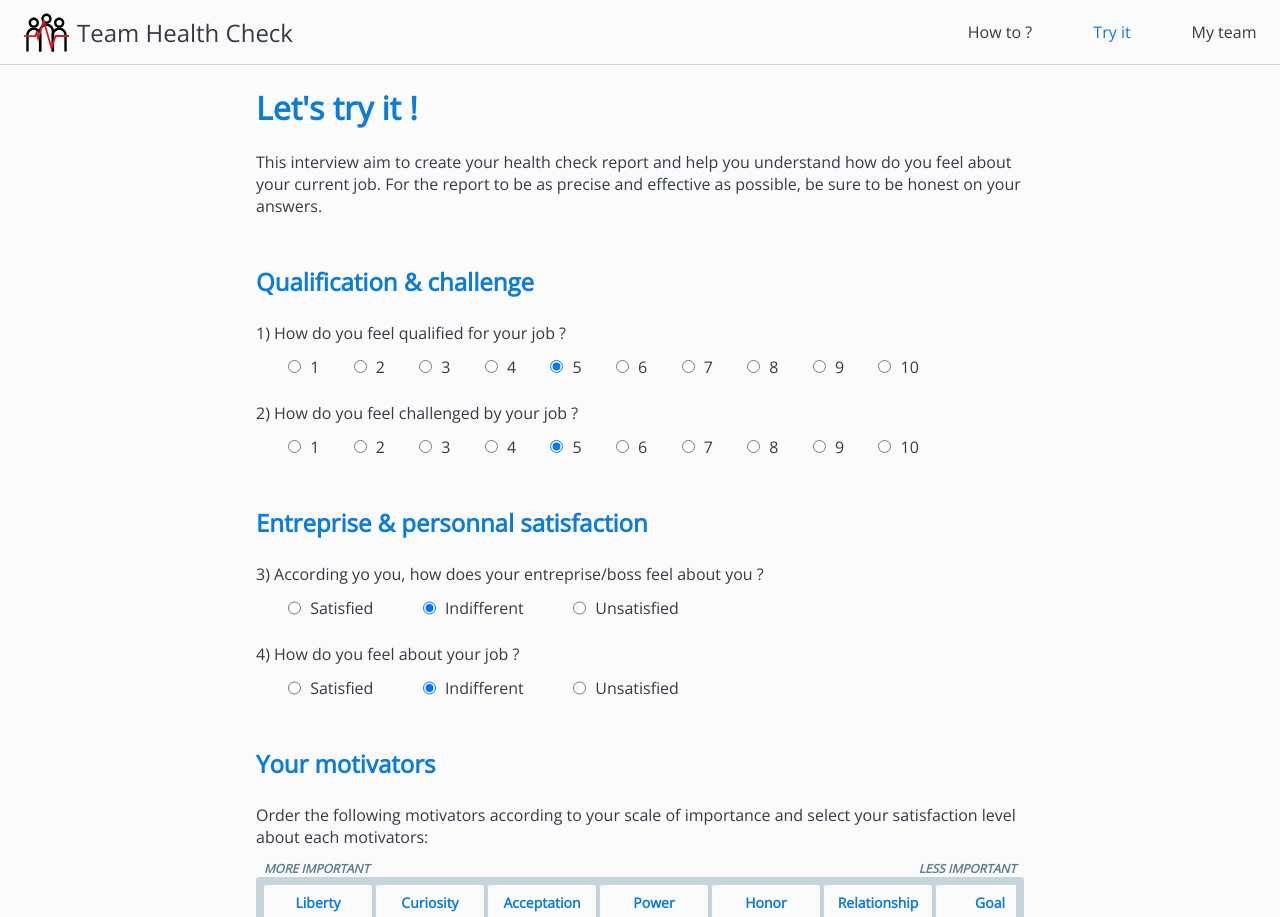
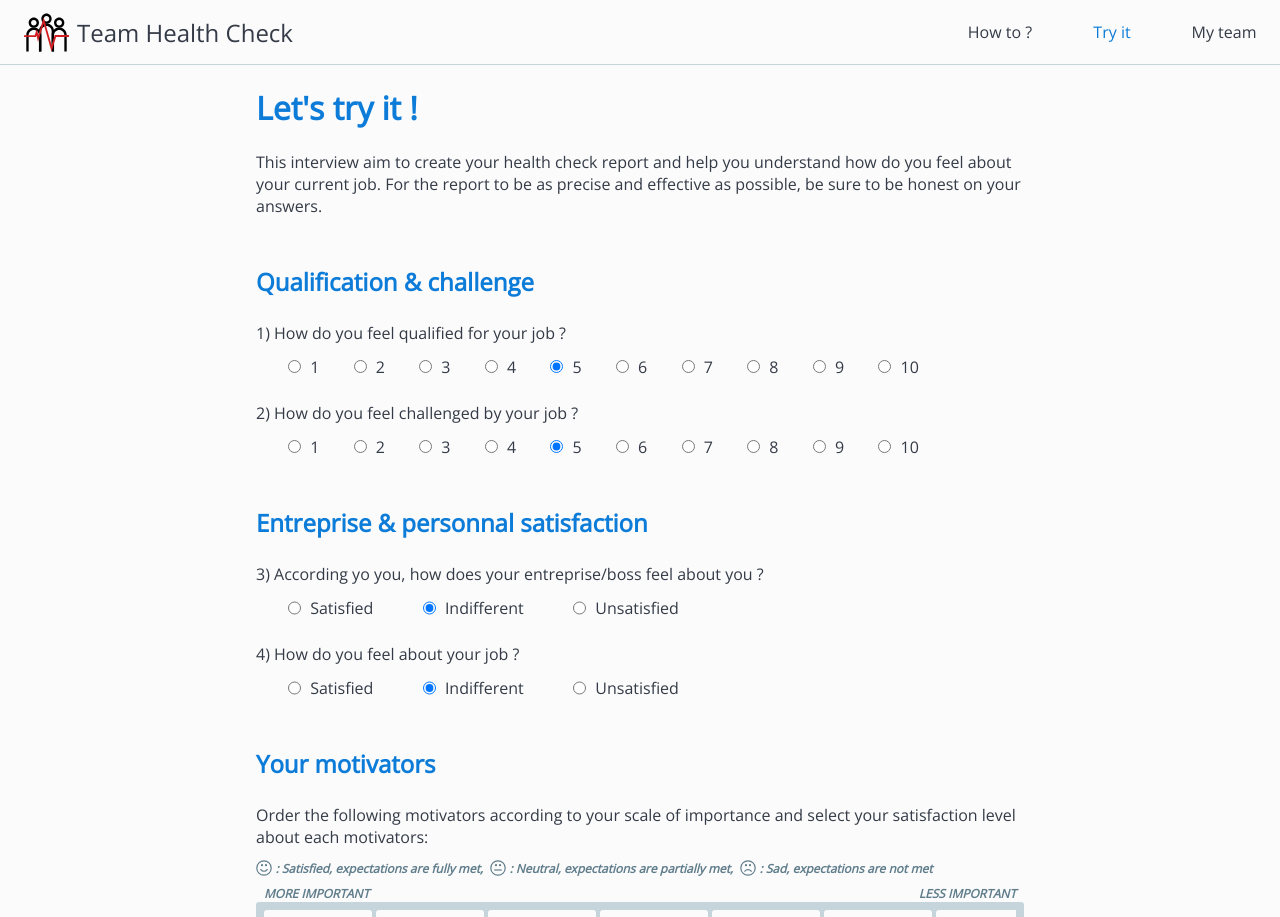
Before and after one commit to Lokymil/team_health_check, a React (Create React App) app: page /interview/tryit in a window 1280 px wide. Shown: the top 917 px of the page. Built offline with nearby package versions, Linux system fonts and the light colour scheme.

Commit message:
Add explanation text on moving motivator

```diff
--- a/src/components/interview/Form/MotivatorsOrdering.js
+++ b/src/components/interview/Form/MotivatorsOrdering.js
@@ -41,6 +41,19 @@ const MotivatorsOrdering = ({ motivators = [], setMotivators }) => {
 
   return (
     <DragDropContext onDragEnd={onDragEnd}>
+      <div className="motivators--satisfaction">
+        <div>
+          <div className="icon icon-happy"></div>: Satisfied, expectations are
+          fully met
+        </div>
+        <div>
+          <div className="icon icon-neutral"></div>: Neutral, expectations are
+          partially met
+        </div>
+        <div>
+          <div className="icon icon-sad"></div>: Sad, expectations are not met
+        </div>
+      </div>
       <div className="motivators--scale">
         <span>More important</span>
         <span>Less important</span>
--- a/src/components/interview/Form/MotivatorsOrdering.scss
+++ b/src/components/interview/Form/MotivatorsOrdering.scss
@@ -16,6 +16,55 @@
     }
   }
 
+  &--satisfaction {
+    display: flex;
+    font-size: 0.75rem;
+    font-weight: bold;
+    font-style: italic;
+    color: $base-grey;
+
+    & > div {
+      display: flex;
+      margin: 0rem 1ch 0.5rem 0;
+
+      &::after {
+        content: ",";
+      }
+
+      &:last-child::after {
+        content: "";
+      }
+    }
+
+    .icon {
+      width: 1rem;
+      height: 1rem;
+      background-color: $base_grey;
+      margin-right: 0.5ch;
+
+      &-happy {
+        -webkit-mask-image: url(/img/happy.svg);
+        mask-image: url(/img/happy.svg);
+        -webkit-mask-size: cover;
+        mask-size: cover;
+      }
+
+      &-neutral {
+        -webkit-mask-image: url(/img/neutral.svg);
+        mask-image: url(/img/neutral.svg);
+        -webkit-mask-size: cover;
+        mask-size: cover;
+      }
+
+      &-sad {
+        -webkit-mask-image: url(/img/sad.svg);
+        mask-image: url(/img/sad.svg);
+        -webkit-mask-size: cover;
+        mask-size: cover;
+      }
+    }
+  }
+
   &--scale {
     padding: 0 0.5rem;
     display: flex;
--- a/src/components/interview/Theory.js
+++ b/src/components/interview/Theory.js
@@ -29,7 +29,7 @@ const Home = () => {
       </section>
       <section id="theory--why">
         <h2>Why?</h2>
-        <p className="with-image">
+        <article className="with-image">
           <img src="/img/heart.svg" alt="" height="200" />
           <p>
             Understand and help your team grow is a difficult task. It is about
@@ -48,7 +48,7 @@ const Home = () => {
             do or how to do it. But it will provide you numbers and facts to
             rely on to take decisions or to monitor changes.
           </p>
-        </p>
+        </article>
       </section>
       <section id="theory--how">
         <h2>How does it work?</h2>
```
